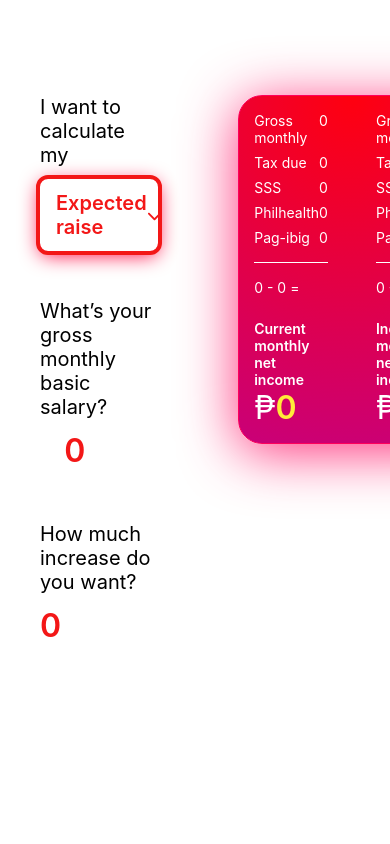
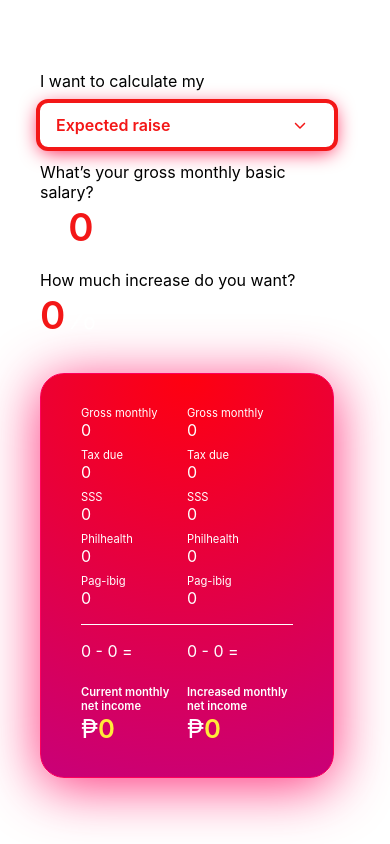
Before and after one commit to mjaysona/salaraise, a Next.js app: page / in a window 390 px wide. Built offline with nearby package versions, Linux system fonts and the light colour scheme; a web font is replaced by a local one.

Commit message:
Update responsiveness

```diff
--- a/components/templates/GlobalLayout/Global.module.scss
+++ b/components/templates/GlobalLayout/Global.module.scss
@@ -2,5 +2,4 @@
   width: min(100%, 1360px);
   height: 100%;
   margin: 0 auto;
-  overflow: scroll;
 }
--- a/components/templates/Header/Header.module.scss
+++ b/components/templates/Header/Header.module.scss
@@ -1,5 +1,11 @@
 .header {
   color: white;
   font-weight: 600;
-  padding: 16px 40px;
+  padding: 24px 40px min(4vw, 64px);
 }
+
+@media only screen and (max-width: 820px) {
+  .header h1 {
+    font-size: 1.6rem;
+  }
+}
--- a/components/ui/ContentCard/ContentCard.module.scss
+++ b/components/ui/ContentCard/ContentCard.module.scss
@@ -2,9 +2,11 @@
   border: 1px solid #FF005C;
   border-radius: 24px;
   box-shadow: 0px 8px 56px rgba(255, 0, 92, 0.81);
-  display: flex;
+  display: grid;
+  gap: 48px;
+  grid-template-columns: repeat(auto-fit, minmax(1rem, 1fr));
   justify-content: space-between;
-  padding: min(4vw, 40px) min(4vw, 48px);
+  padding: 40px 48px;
   margin-bottom: 32px;
 
   /* ff 3.6+ */
@@ -17,11 +19,11 @@
   background:-ms-radial-gradient(circle at 50% 0%, rgba(255, 0, 15, 1) 0%, rgba(201, 0, 120, 1) 100%);
   /* global 92%+ browsers support */
   background:radial-gradient(circle at 50% 0%, rgba(255, 0, 15, 1) 0%, rgba(201, 0, 120, 1) 100%);
+}
 
-  > div {
-    width: 100%;
-    &:first-child {
-      margin-right: 48px;
-    }
+@media only screen and (max-width: 820px) {
+  .content-card {
+    gap: 0;
+    padding: 32px 40px;
   }
 }
--- a/components/ui/Form/Form.module.scss
+++ b/components/ui/Form/Form.module.scss
@@ -1,9 +1,17 @@
 .form {
-  label {
-    margin-bottom: 12px;
-    display: block;
-  }
   .form__field {
-    margin-bottom: 48px;
+    margin-bottom: min(4vw, 48px) ;
+    label {
+      margin-bottom: 12px;
+      display: block;
+    }
   }
 }
+
+@media only screen and (max-width: 820px) {
+  .form__field:not(:first-child) {
+    label {
+      margin-bottom: min(0.5vw, 12px);
+    }
+  }
+}
--- a/components/ui/Input/Input.tsx
+++ b/components/ui/Input/Input.tsx
@@ -46,6 +46,7 @@ const Input: NextPage<AppProps> = ({ ending, onValueChange }) => {
       <div>
         <span className={styles['input--hidden']} ref={span}>{value}</span>
         <input
+          inputMode='numeric'
           maxLength={3}
           onFocus={toggleFocus}
           onBlur={toggleFocus}
--- a/components/ui/SalaryTable/SalaryTable.module.scss
+++ b/components/ui/SalaryTable/SalaryTable.module.scss
@@ -26,3 +26,27 @@
     }
   }
 }
+
+@media only screen and (max-width: 820px) {
+  .salary-table {
+    .salary-table__items {
+      .salary-table__item {
+        display: block;
+        > span {
+          display: block;
+          &:last-child {
+            font-size: 1rem;
+          }
+        }
+      }
+    }
+    .salary-table__summary {
+      font-size: 1rem;
+    }
+    .salary-table__overall {
+      > div {
+        font-size: 1.6rem;
+      }
+    }
+  }
+}
--- a/styles/Home.module.scss
+++ b/styles/Home.module.scss
@@ -3,13 +3,11 @@
 .container {
   display: flex;
   > div:first-child {
-    margin-right: 80px;
-    max-width: 440px;
-    width: 40%;
+    margin-right: min(4vw, 80px);
+    width: min(100%, 440px);
   }
   > div:last-child {
-    flex: 1;
-    max-width: 720px;
+    width: min(100%, 720px);
   }
 }
 
@@ -18,3 +16,14 @@
     color: $primary-color;
   }
 }
+
+@media only screen and (max-width: 820px) {
+  .container {
+    display: block;
+    > div:first-child {
+      margin-right: 0;
+      margin-bottom: min(8vw, 56px);
+      width: auto;
+    }
+  }
+}
--- a/styles/globals.scss
+++ b/styles/globals.scss
@@ -9,6 +9,7 @@ body {
 
 #__next {
   height: 100%;
+  overflow: scroll;
 }
 
 h1 {
@@ -54,3 +55,10 @@ main {
     background:radial-gradient(ellipse at 18% 0%, rgba(243, 23, 23, 1) 0%, rgba(0, 36, 227, 1) 100%);
   }
 }
+
+@media only screen and (max-width: 1024px) {
+  html,
+  body {
+    font-size: 16px;
+  }
+}
--- a/styles/mixins/input.scss
+++ b/styles/mixins/input.scss
@@ -52,4 +52,9 @@
       }
     }
   }
+
+  @media only screen and (max-width: 820px) {
+    display: flex;
+    font-size: 2.4rem;
+  }
 }
```
